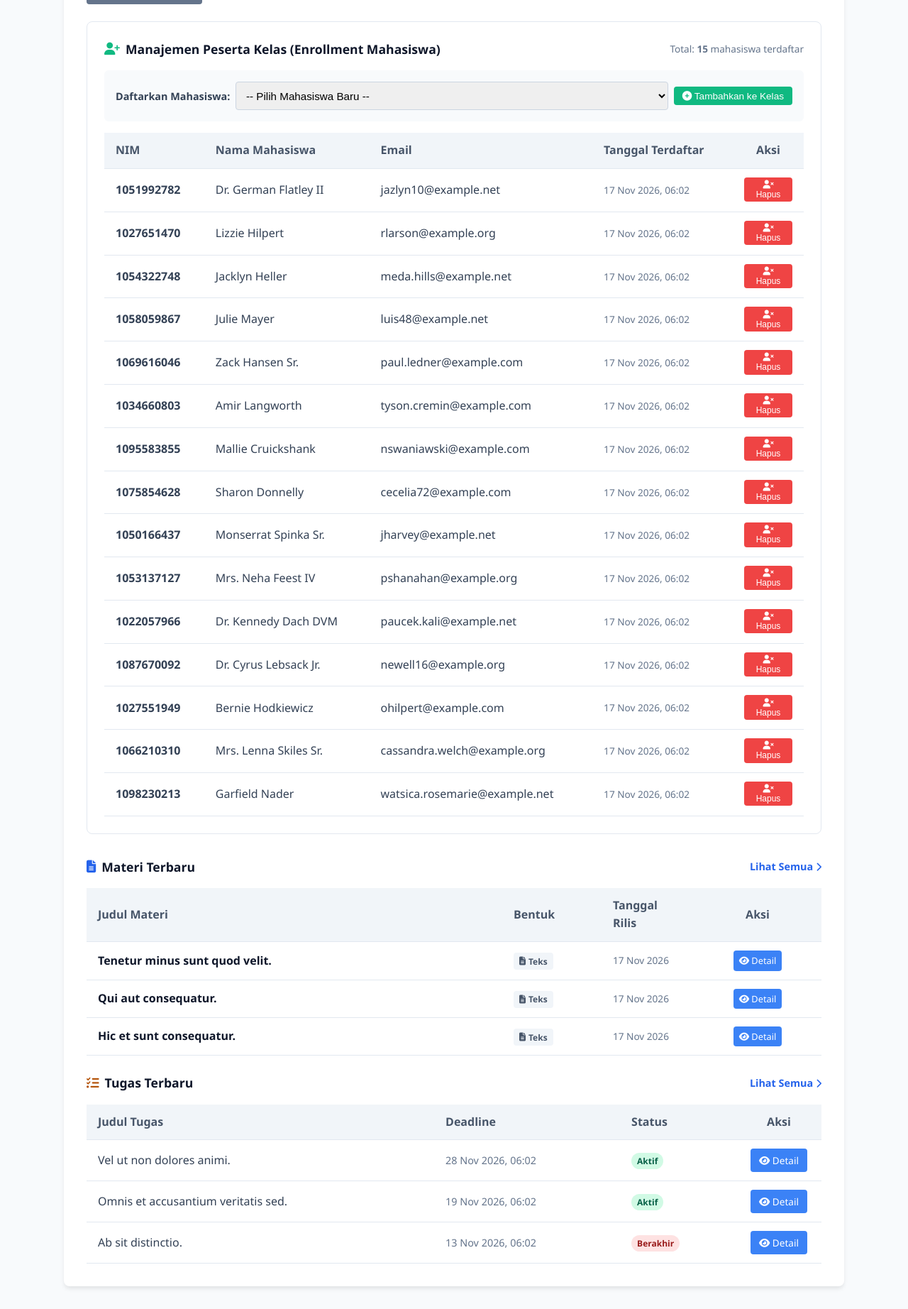
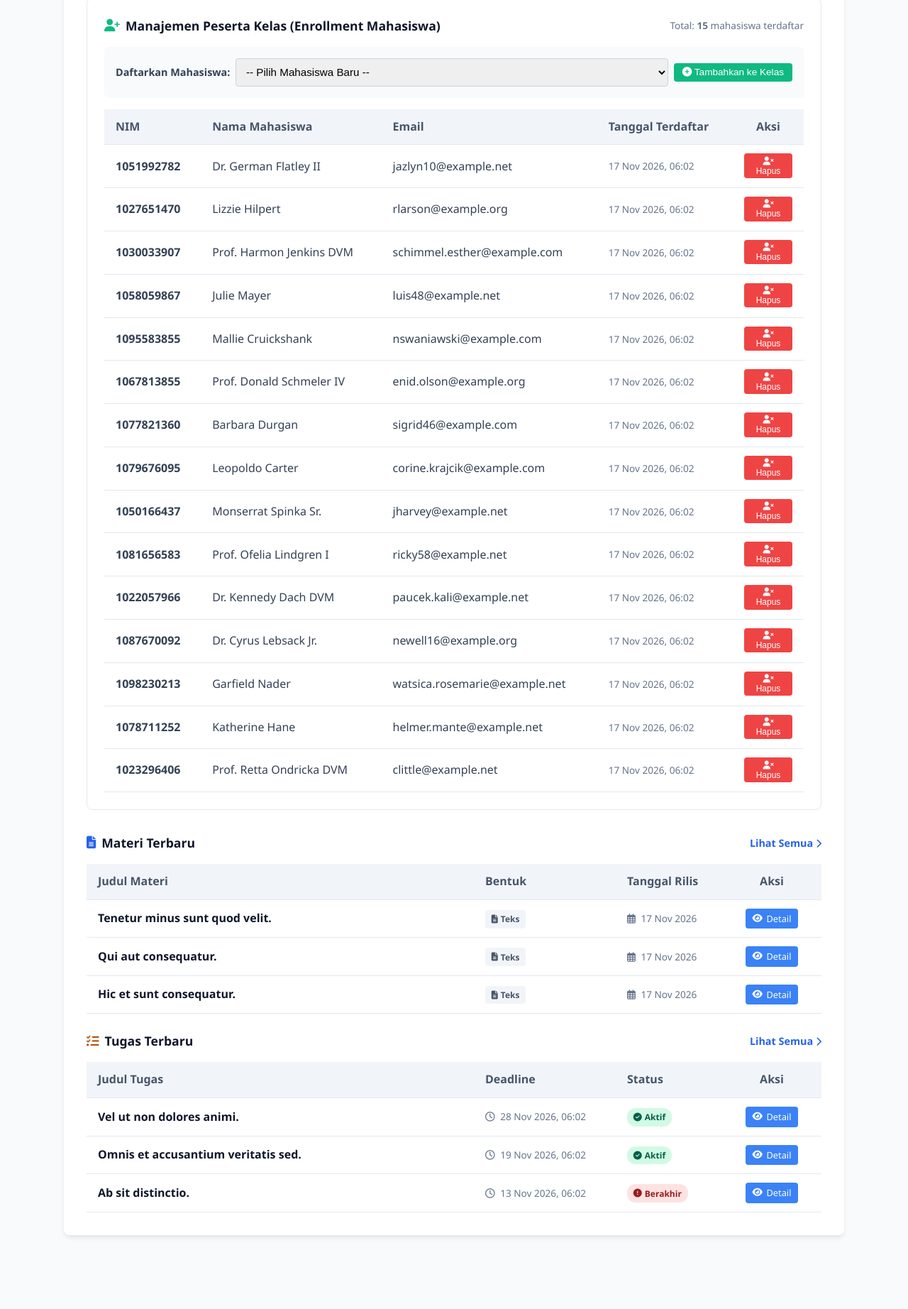
Before and after one commit to Vexusian/kampuslms-B-kelompok-07, a Laravel app: page /courses/1 in a window 1280 px wide. Shown: the part 920-2764 px from the top of the page at 71% size. After the commit the page ends 2663 px from the top, so only its background shows below. Run offline with Laravel 12, Linux system fonts and the light colour scheme; a user stored in the database is signed in; data comes from the database, SQL or seed files in the repository; data that the repository does not hold is empty.

Commit message:
fix: tampilan pada detail mata kuliah dan daftar mata kuliah

```diff
--- a/resources/views/courses/index.blade.php
+++ b/resources/views/courses/index.blade.php
@@ -36,7 +36,7 @@
             <tr>
                 <th>Kode</th>
                 <th>Nama Mata Kuliah</th>
-                <th>SKS</th>
+                <th style="text-align: center;">SKS</th>
                 <th>Dosen</th>
                 <th>Status</th>
                 <th style="text-align: center;">Aksi</th>
--- a/resources/views/courses/show.blade.php
+++ b/resources/views/courses/show.blade.php
@@ -80,7 +80,7 @@
                 </td>
             </tr>
             <tr>
-                <td style="padding: 0.5rem 1rem 0   .5rem 0; font-weight: 600; border: none; color: #64748b;">Jumlah Mahasiswa</td>
+                <td style="padding: 0.5rem 1rem 0.5rem 0; font-weight: 600; border: none; color: #64748b;">Jumlah Mahasiswa</td>
                 <td style="padding: 0.5rem; border: none;">
                     <i class="fas fa-user-graduate" style="color: #2563eb;"></i> {{ $course->students_count ?? $course->students->count() }} Mahasiswa Terdaftar
                 </td>
@@ -223,45 +223,45 @@
                     Lihat Semua <i class="fas fa-chevron-right" style="font-size: 0.8rem;"></i>
                 </a>
             </div>
-            <table>
+            <table style="table-layout: fixed; width: 100%;">
                 <thead>
                     <tr>
                         <th>Judul Materi</th>
-                        <th style="width: 140px;">Bentuk</th>
-                        <th style="width: 130px;">Tanggal Rilis</th>
-                        <th style="text-align: center; width: 180px;">Aksi</th>
+                        <th style="width: 200px;">Bentuk</th>
+                        <th style="width: 150px;">Tanggal Rilis</th>
+                        <th style="text-align: center; width: 140px;">Aksi</th>
                     </tr>
                 </thead>
                 <tbody>
                     @foreach ($course->materials->sortByDesc('created_at')->take(3) as $material)
                         <tr>
                             <td>
-                                <strong style="color: #0f172a;">{{ $material->title }}</strong>
+                                <strong style="color: #0f172a; display: block; word-break: break-word;">{{ $material->title }}</strong>
                                 @if($material->description)
-                                    <p style="color: #64748b; font-size: 0.8rem; margin: 0.15rem 0 0;">{{ \Illuminate\Support\Str::limit($material->description, 60) }}</p>
+                                    <p style="color: #64748b; font-size: 0.8rem; margin: 0.15rem 0 0; word-break: break-word;">{{ \Illuminate\Support\Str::limit($material->description, 60) }}</p>
                                 @endif
                             </td>
-                            <td>
+                            <td style="vertical-align: middle;">
                                 @if ($material->type === 'link')
-                                    <span style="background: #d1fae5; color: #065f46; font-size: 0.75rem; font-weight: 600; padding: 0.15rem 0.5rem; border-radius: 4px; display: inline-flex; align-items: center; gap: 0.25rem;">
+                                    <span style="background: #d1fae5; color: #065f46; font-size: 0.75rem; font-weight: 600; padding: 0.2rem 0.55rem; border-radius: 4px; display: inline-flex; align-items: center; gap: 0.25rem;">
                                         <i class="fas fa-link"></i> Tautan
                                     </span>
                                 @elseif ($material->file_path)
-                                    <span style="background: #dbeafe; color: #1e40af; font-size: 0.75rem; font-weight: 600; padding: 0.15rem 0.5rem; border-radius: 4px; display: inline-flex; align-items: center; gap: 0.25rem;">
+                                    <span style="background: #dbeafe; color: #1e40af; font-size: 0.75rem; font-weight: 600; padding: 0.2rem 0.55rem; border-radius: 4px; display: inline-flex; align-items: center; gap: 0.25rem;">
                                         <i class="fas {{ $material->file_icon }}"></i> {{ strtoupper(pathinfo($material->original_name ?? $material->file_path, PATHINFO_EXTENSION)) }}
                                     </span>
                                 @else
-                                    <span style="background: #f1f5f9; color: #475569; font-size: 0.75rem; font-weight: 600; padding: 0.15rem 0.5rem; border-radius: 4px; display: inline-flex; align-items: center; gap: 0.25rem;">
+                                    <span style="background: #f1f5f9; color: #475569; font-size: 0.75rem; font-weight: 600; padding: 0.2rem 0.55rem; border-radius: 4px; display: inline-flex; align-items: center; gap: 0.25rem;">
                                         <i class="fas fa-file-alt"></i> Teks
                                     </span>
                                 @endif
                             </td>
-                            <td style="color: #64748b; font-size: 0.85rem;">
-                                {{ $material->created_at ? $material->created_at->format('d M Y') : '-' }}
+                            <td style="color: #64748b; font-size: 0.85rem; vertical-align: middle;">
+                                <i class="far fa-calendar-alt" style="margin-right: 0.25rem;"></i> {{ $material->created_at ? $material->created_at->format('d M Y') : '-' }}
                             </td>
-                            <td style="text-align: center;">
-                                <div class="flex gap-1" style="justify-content: center;">
-                                    <a href="{{ route($rolePrefix . '.materials.show', $material->id) }}" class="btn btn-sm" style="background: #3b82f6; padding: 0.25rem 0.5rem; font-size: 0.8rem;">
+                            <td style="text-align: center; vertical-align: middle;">
+                                <div class="flex gap-1" style="justify-content: center; align-items: center;">
+                                    <a href="{{ route($rolePrefix . '.materials.show', $material->id) }}" class="btn btn-sm" style="background: #3b82f6; padding: 0.25rem 0.6rem; font-size: 0.8rem; display: inline-flex; align-items: center; gap: 0.35rem;">
                                         <i class="fas fa-eye"></i> Detail
                                     </a>
                                     @if ($material->type === 'file' && $material->file_path)
@@ -293,32 +293,38 @@
                     Lihat Semua <i class="fas fa-chevron-right" style="font-size: 0.8rem;"></i>
                 </a>
             </div>
-            <table>
+            <table style="table-layout: fixed; width: 100%;">
                 <thead>
                     <tr>
                         <th>Judul Tugas</th>
-                        <th>Deadline</th>
-                        <th>Status</th>
-                        <th style="text-align: center; width: 120px;">Aksi</th>
+                        <th style="width: 200px;">Deadline</th>
+                        <th style="width: 150px;">Status</th>
+                        <th style="text-align: center; width: 140px;">Aksi</th>
                     </tr>
                 </thead>
                 <tbody>
                     @foreach ($course->assignments->sortByDesc('due_at')->take(3) as $assignment)
                         @php $isPast = $assignment->due_at && $assignment->due_at->isPast(); @endphp
                         <tr>
-                            <td>{{ $assignment->title }}</td>
-                            <td style="color: #64748b; font-size: 0.9rem;">
-                                {{ $assignment->due_at ? $assignment->due_at->format('d M Y, H:i') : '-' }}
+                            <td>
+                                <strong style="color: #0f172a; display: block; word-break: break-word;">{{ $assignment->title }}</strong>
                             </td>
-                            <td>
+                            <td style="color: #64748b; font-size: 0.85rem; vertical-align: middle;">
+                                <i class="far fa-clock" style="margin-right: 0.25rem;"></i> {{ $assignment->due_at ? $assignment->due_at->format('d M Y, H:i') : '-' }}
+                            </td>
+                            <td style="vertical-align: middle;">
                                 @if ($isPast)
-                                    <span style="padding: 0.2rem 0.5rem; border-radius: 12px; font-size: 0.75rem; font-weight: 600; background: #fee2e2; color: #991b1b;">Berakhir</span>
+                                    <span style="padding: 0.2rem 0.55rem; border-radius: 12px; font-size: 0.75rem; font-weight: 600; background: #fee2e2; color: #991b1b; display: inline-flex; align-items: center; gap: 0.25rem;">
+                                        <i class="fas fa-circle-exclamation"></i> Berakhir
+                                    </span>
                                 @else
-                                    <span style="padding: 0.2rem 0.5rem; border-radius: 12px; font-size: 0.75rem; font-weight: 600; background: #d1fae5; color: #065f46;">Aktif</span>
+                                    <span style="padding: 0.2rem 0.55rem; border-radius: 12px; font-size: 0.75rem; font-weight: 600; background: #d1fae5; color: #065f46; display: inline-flex; align-items: center; gap: 0.25rem;">
+                                        <i class="fas fa-check-circle"></i> Aktif
+                                    </span>
                                 @endif
                             </td>
-                            <td style="text-align: center;">
-                                <a href="{{ route($rolePrefix . '.assignments.show', $assignment->id) }}" class="btn btn-sm" style="background: #3b82f6;">
+                            <td style="text-align: center; vertical-align: middle;">
+                                <a href="{{ route($rolePrefix . '.assignments.show', $assignment->id) }}" class="btn btn-sm" style="background: #3b82f6; padding: 0.25rem 0.6rem; font-size: 0.8rem; display: inline-flex; align-items: center; gap: 0.35rem;">
                                     <i class="fas fa-eye"></i> Detail
                                 </a>
                             </td>
```
